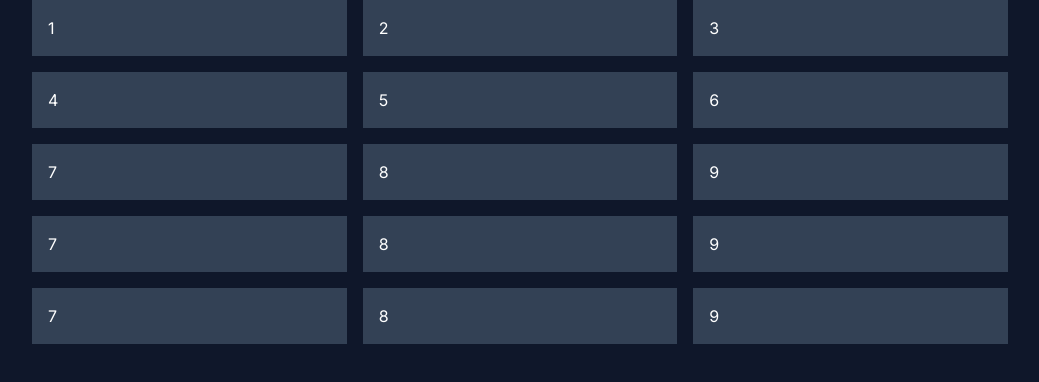
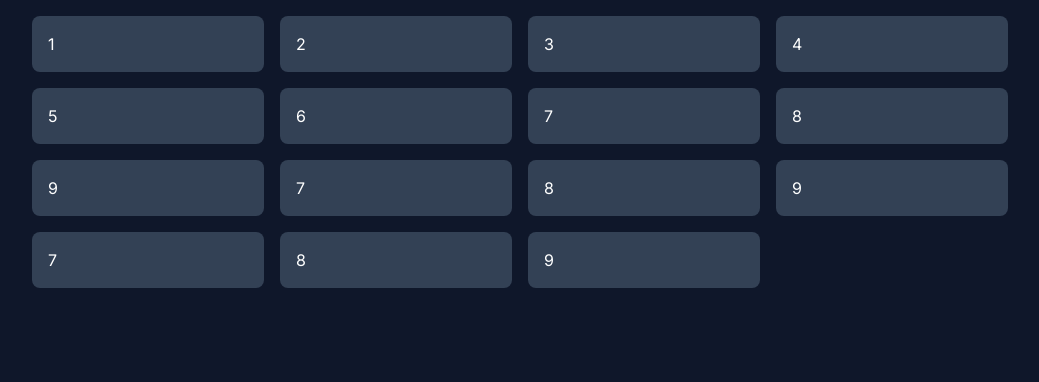
Before and after one commit to emersonjds/nextjs-tw, a Next.js app: page /grid-2 in a window 1280 px wide. Shown: the top 382 px of the page, without its empty margins (120-1159 px from the left). Built offline with nearby package versions, Linux system fonts and the light colour scheme.

Commit message:
changes on layout

```diff
--- a/src/app/grid-2/page.tsx
+++ b/src/app/grid-2/page.tsx
@@ -1,23 +1,23 @@
 export default function Grid2() {
   return (
-    <div className="Parent h-screen bg-slate-900 text-white">
+    <div className="Parent h-screen bg-slate-900 p-4 text-white">
       <div className="container mx-auto">
-        <div className="grid grid-flow-row-dense grid-cols-3 grid-rows-3 gap-4">
-          <div className="bg-slate-700 p-4">1</div>
-          <div className="bg-slate-700 p-4">2</div>
-          <div className="bg-slate-700 p-4">3</div>
-          <div className="bg-slate-700 p-4">4</div>
-          <div className="bg-slate-700 p-4">5</div>
-          <div className="bg-slate-700 p-4">6</div>
-          <div className="bg-slate-700 p-4">7</div>
-          <div className="bg-slate-700 p-4">8</div>
-          <div className="bg-slate-700 p-4">9</div>
-          <div className="bg-slate-700 p-4">7</div>
-          <div className="bg-slate-700 p-4">8</div>
-          <div className="bg-slate-700 p-4">9</div>
-          <div className="bg-slate-700 p-4">7</div>
-          <div className="bg-slate-700 p-4">8</div>
-          <div className="bg-slate-700 p-4">9</div>
+        <div className="grid grid-flow-row-dense grid-cols-4 grid-rows-4 gap-4">
+          <div className="rounded-lg bg-slate-700 p-4">1</div>
+          <div className="rounded-lg bg-slate-700 p-4">2</div>
+          <div className="rounded-lg bg-slate-700 p-4">3</div>
+          <div className="rounded-lg bg-slate-700 p-4">4</div>
+          <div className="rounded-lg bg-slate-700 p-4">5</div>
+          <div className="rounded-lg bg-slate-700 p-4">6</div>
+          <div className="rounded-lg bg-slate-700 p-4">7</div>
+          <div className="rounded-lg bg-slate-700 p-4">8</div>
+          <div className="rounded-lg bg-slate-700 p-4">9</div>
+          <div className="rounded-lg bg-slate-700 p-4">7</div>
+          <div className="rounded-lg bg-slate-700 p-4">8</div>
+          <div className="rounded-lg bg-slate-700 p-4">9</div>
+          <div className="rounded-lg bg-slate-700 p-4">7</div>
+          <div className="rounded-lg bg-slate-700 p-4">8</div>
+          <div className="rounded-lg bg-slate-700 p-4">9</div>
         </div>
       </div>
     </div>
```
